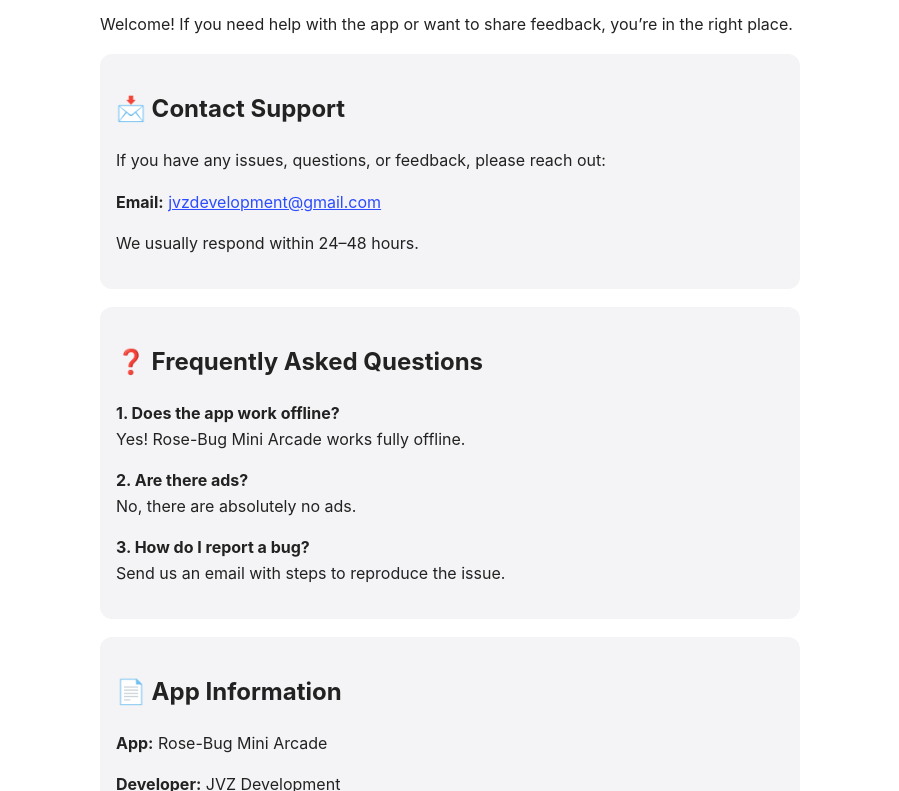
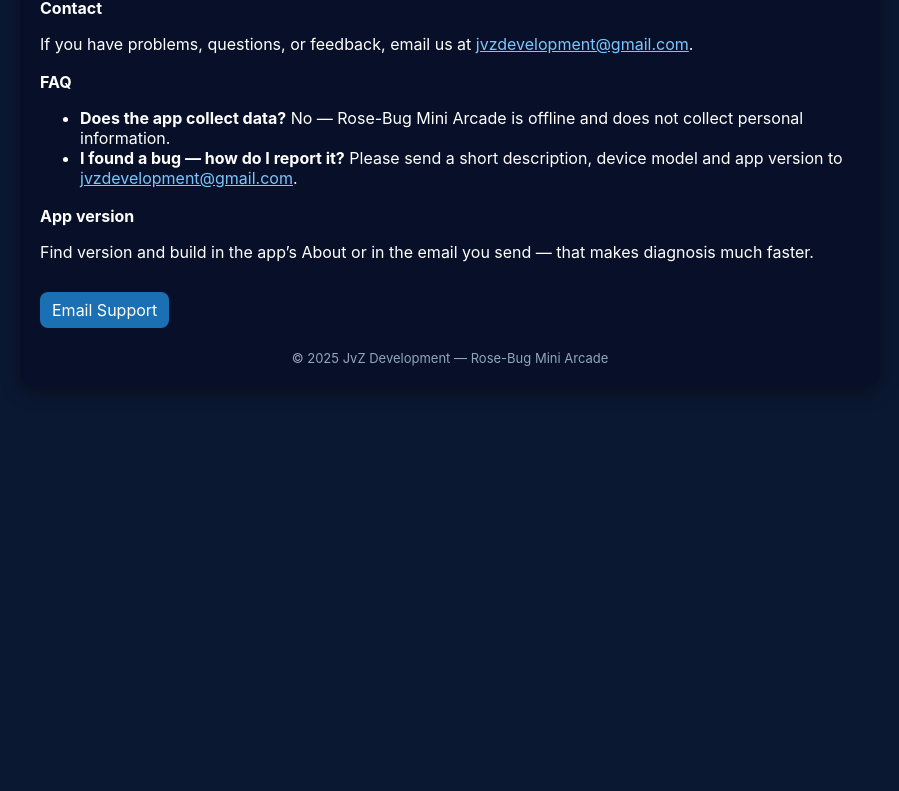
Before and after one commit to JAMSmarthome/Rose-Bugs-Mini-Arcade, a plain HTML site: page support/index.html in a window 1280 px wide. Shown: the part 153-944 px from the top of the page, without its empty margins (190-1089 px from the left). After the commit the page ends 800 px from the top, so only its background shows below. Drawn offline with Linux system fonts and the light colour scheme.

Commit message:
Refactor support page HTML structure and styles

```diff
--- a/support/index.html
+++ b/support/index.html
@@ -1,66 +1,50 @@
-<!DOCTYPE html>
+<!doctype html>
 <html lang="en">
 <head>
-    <meta charset="UTF-8">
-    <meta name="viewport" content="width=device-width, initial-scale=1.0">
-    <title>Rose-Bug Mini Arcade — Support</title>
-    <style>
-        body {
-            font-family: -apple-system, BlinkMacSystemFont, "San Francisco", Arial, sans-serif;
-            margin: 0;
-            padding: 20px;
-            max-width: 700px;
-            margin-left: auto;
-            margin-right: auto;
-            line-height: 1.6;
-            color: #222;
-        }
-        h1 { color: #2c4cff; }
-        a { color: #2c4cff; }
-        .card {
-            background: #f4f4f6;
-            padding: 16px;
-            border-radius: 12px;
-            margin-bottom: 18px;
-        }
-    </style>
+  <meta charset="utf-8" />
+  <meta name="viewport" content="width=device-width,initial-scale=1" />
+  <title>Support — Rose-Bug Mini Arcade</title>
+  <style>
+    body { font-family: -apple-system,BlinkMacSystemFont,"Segoe UI",Roboto,Helvetica,Arial,sans-serif; background:#0b1832; color:#fff; margin:0; padding:28px; }
+    .card{ background:#071028; border-radius:12px; padding:20px; max-width:820px; margin:28px auto; box-shadow:0 6px 18px rgba(0,0,0,0.4); }
+    h1{ margin:0 0 6px 0; font-size:24px }
+    p.lead{ color:#cbd5e1; margin:8px 0 18px 0; }
+    a { color:#7cc6ff; text-decoration:underline; }
+    .section { margin-top:18px; }
+    footer{ text-align:center; color:#93a4bd; font-size:13px; margin-top:22px }
+    .cta { display:inline-block; margin-top:14px; padding:8px 12px; background:#1b6fb3; color:white; border-radius:8px; text-decoration:none; }
+  </style>
 </head>
 <body>
+  <div class="card">
+    <h1>Rose-Bug Mini Arcade — Support</h1>
+    <p class="lead">Welcome! Use this page for help, contact and FAQs related to Rose-Bug Mini Arcade.</p>
 
-    <h1>Rose-Bug Mini Arcade<br>Support</h1>
-
-    <p>Welcome! If you need help with the app or want to share feedback, you’re in the right place.</p>
-
-    <div class="card">
-        <h2>📩 Contact Support</h2>
-        <p>If you have any issues, questions, or feedback, please reach out:</p>
-        <p><strong>Email:</strong> <a href="mailto:jvzdevelopment@gmail.com">jvzdevelopment@gmail.com</a></p>
-        <p>We usually respond within 24–48 hours.</p>
+    <div class="section">
+      <strong>Contact</strong>
+      <p>If you have problems, questions, or feedback, email us at <a href="mailto:jvzdevelopment@gmail.com">jvzdevelopment@gmail.com</a>.</p>
     </div>
 
-    <div class="card">
-        <h2>❓ Frequently Asked Questions</h2>
-        <p><strong>1. Does the app work offline?</strong><br>
-        Yes! Rose-Bug Mini Arcade works fully offline.</p>
-
-        <p><strong>2. Are there ads?</strong><br>
-        No, there are absolutely no ads.</p>
-
-        <p><strong>3. How do I report a bug?</strong><br>
-        Send us an email with steps to reproduce the issue.</p>
+    <div class="section">
+      <strong>FAQ</strong>
+      <ul>
+        <li><strong>Does the app collect data?</strong> No — Rose-Bug Mini Arcade is offline and does not collect personal information.</li>
+        <li><strong>I found a bug — how do I report it?</strong> Please send a short description, device model and app version to <a href="mailto:jvzdevelopment@gmail.com">jvzdevelopment@gmail.com</a>.</li>
+      </ul>
     </div>
 
-    <div class="card">
-        <h2>📄 App Information</h2>
-        <p><strong>App:</strong> Rose-Bug Mini Arcade</p>
-        <p><strong>Developer:</strong> JVZ Development</p>
-        <p><strong>Copyright:</strong> 2025 JVZ Development</p>
-        <p><strong>Platform:</strong> iOS</p>
+    <div class="section">
+      <strong>App version</strong>
+      <p>Find version and build in the app’s About or in the email you send — that makes diagnosis much faster.</p>
     </div>
 
-    <p style="text-align:center; margin-top:40px; font-size:13px; color:#777;">
-        © 2025 JVZ Development — All rights reserved.
-    </p>
+    <a class="cta" href="mailto:jvzdevelopment@gmail.com">Email Support</a>
 
+    <footer>
+      © <span id="year"></span> JvZ Development — Rose-Bug Mini Arcade
+    </footer>
+  </div>
+
+  <script>document.getElementById('year').textContent = new Date().getFullYear()</script>
 </body>
 </html>
```
